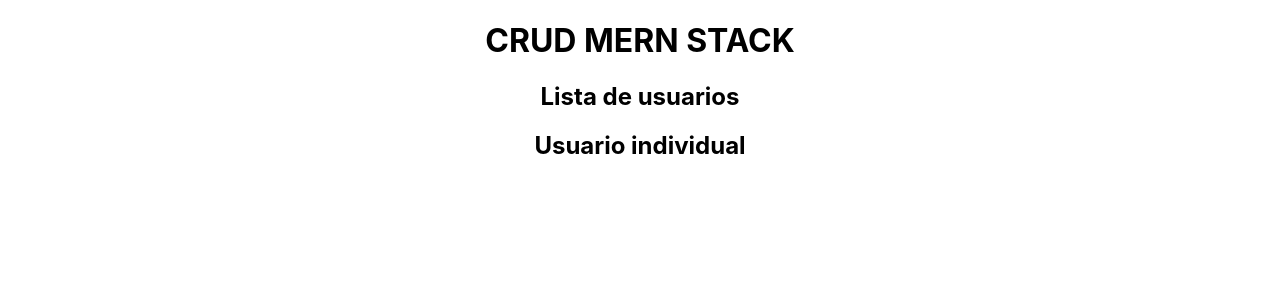
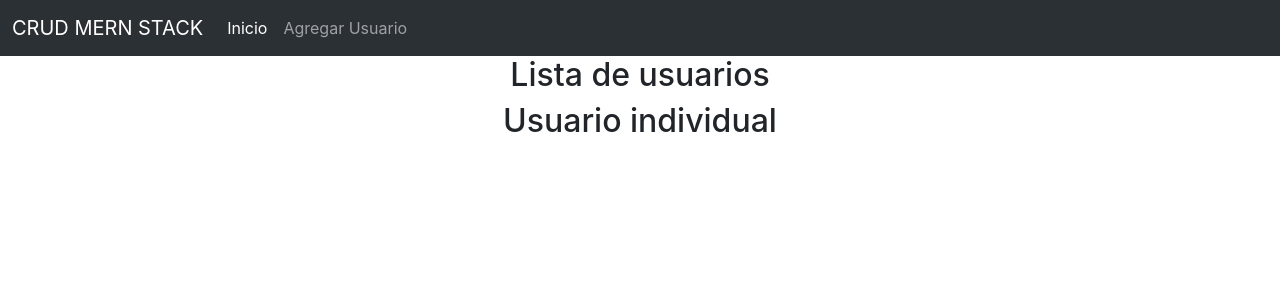
Before and after one commit to Krin2/crud-mern-stack, a React (Create React App) app in the folder cliente/: page / in a window 1280 px wide. Shown: the top 300 px of the page. Built offline with nearby package versions, Linux system fonts and the light colour scheme.

Commit message:
incorporacion de bootstrap para dar estilo a la pagina

```diff
--- /dev/null
+++ b/cliente/Documentos/Bootstrap_notes.md
@@ -0,0 +1,9 @@
+# Notas acerca de Bootstrap
+
+ver [documentacion oficial](https://getbootstrap.com/):
+
+para poder usar bootstrapt, en este proyecto usamos el link:
+
+ `<link href="https://cdn.jsdelivr.net/npm/bootstrap@5.3.2/dist/css/bootstrap.min.css" rel="stylesheet" integrity="sha384-T3c6CoIi6uLrA9TneNEoa7RxnatzjcDSCmG1MXxSR1GAsXEV/Dwwykc2MPK8M2HN" crossorigin="anonymous">`
+
+colocado en el archivo `index.html` antes de cerrar el head
--- a/cliente/public/index.html
+++ b/cliente/public/index.html
@@ -24,7 +24,8 @@
       work correctly both with client-side routing and a non-root public URL.
       Learn how to configure a non-root public URL by running `npm run build`.
     -->
-    <title>React App</title>
+    <title>Crud MERN Stack</title>
+    <link href="https://cdn.jsdelivr.net/npm/bootstrap@5.3.2/dist/css/bootstrap.min.css" rel="stylesheet" integrity="sha384-T3c6CoIi6uLrA9TneNEoa7RxnatzjcDSCmG1MXxSR1GAsXEV/Dwwykc2MPK8M2HN" crossorigin="anonymous">
   </head>
   <body>
     <noscript>You need to enable JavaScript to run this app.</noscript>
--- a/cliente/src/App.js
+++ b/cliente/src/App.js
@@ -8,7 +8,26 @@
 function App() {
   return (
     <div className="App">
-      <h1> CRUD MERN STACK</h1>
+
+      <nav className="navbar navbar-expand-lg bg-body-tertiary" data-bs-theme="dark">
+        <div className="container-fluid">
+          <a className="navbar-brand" href="#">CRUD MERN STACK</a>
+          <button className="navbar-toggler" type="button" data-bs-toggle="collapse" data-bs-target="#navbarSupportedContent" aria-controls="navbarSupportedContent" aria-expanded="false" aria-label="Toggle navigation">
+            <span className="navbar-toggler-icon"></span>
+          </button>
+          <div className="collapse navbar-collapse" id="navbarSupportedContent">
+            <ul className="navbar-nav me-auto mb-2 mb-lg-0">
+              <li className="nav-item">
+                <a className="nav-link active" aria-current="page" href="#">Inicio</a>
+              </li>
+              <li className="nav-item">
+                <a className="nav-link" href="agregarusuario">Agregar Usuario</a>
+              </li>
+            </ul>
+          </div>
+        </div>
+      </nav>
+
       <BrowserRouter>
         <Routes>
           <Route path='/' element={ <ListaUsuarios/> } exact></Route>
```
Also changed, not shown: 1 other file (tests, documents, lock files or other folders).
